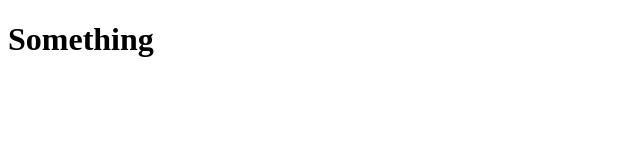
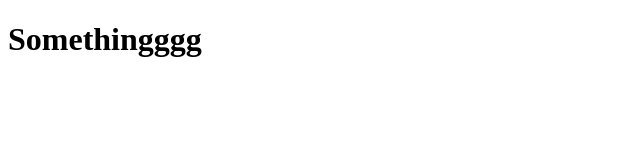
Before and after one commit to Sabjeslav/PR1_Web, a plain HTML site: page index.html in a window 1280 px wide. Shown: the whole page, without its empty margins (0-640 px from the left). Drawn offline with Linux system fonts and the light colour scheme.

Commit message:
h1 edited

```diff
--- a/index.html
+++ b/index.html
@@ -3,7 +3,7 @@
 <head>
     <meta charset="UTF-8">
     <title>Title</title>
-	<h1>Something</h1>
+	<h1>Somethingggg</h1>
 </head>
 <body>
 </body>
```
